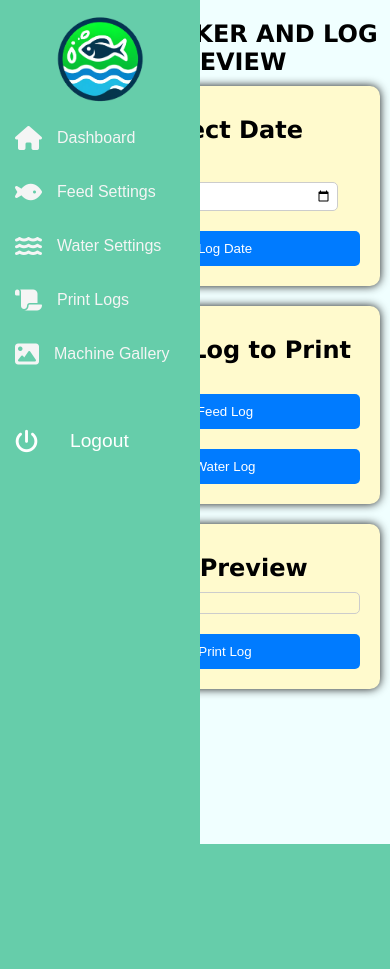
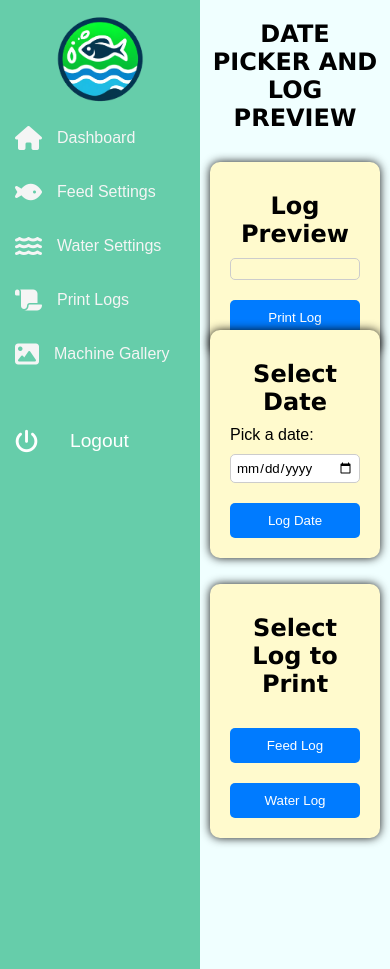
Before and after one commit to markplnivo/equasmart, a PHP site: page /print_logs.php in a window 390 px wide. Before the commit the page ends 844 px from the top, so only its background shows below. Run offline with PHP 8.4, Linux system fonts and the light colour scheme; the visitor is signed in with stand-in values (Sample User, id 1).

Commit message:
updated print logs page
edited by mfmr please check if its all good

```diff
--- a/html/print_logs.php
+++ b/html/print_logs.php
@@ -1,3 +1,4 @@
+<?php ob_start(); ?>
 <!DOCTYPE html>
 <html lang="en">
 
@@ -5,27 +6,24 @@
     <meta charset="UTF-8">
     <meta name="viewport" content="width=device-width, initial-scale=1.0">
     <link rel="shortcut icon" href="images/equasmartlogo_croppedlogo.png" type="image/svg+xml">
+    <link rel="stylesheet" href="css/css/all.min.css">
+    <link rel="stylesheet" href="css/css/fontawesome.min.css">
     <title>Date Picker and Log Preview</title>
     <style>
         /* Layout styles for body */
         body {
             display: grid;
-            grid-template-columns: 60px 1fr;
+            grid-template-columns: auto 1fr;
+            grid-template-rows: auto;
             margin: 0;
             height: 100vh;
         }
-
         /* Container for the content next to the menu */
         .container_menu {
             grid-area: 1 / 2 / -1 / -1;
-            display: grid;
-            grid-template-columns: 1fr 1fr; /* Two columns: left and right */
-            grid-template-rows: auto 1fr; /* Title on top */
-            gap: 20px;
+            grid-template-columns: 1fr;
             background-color: azure;
-            padding: 20px;
         }
-
         /* General styles */
         h2 {
             font-family: Verdana, sans-serif;
@@ -33,33 +31,26 @@
             margin: 0;
             padding: 10px 0;
         }
-
         /* Date picker styles */
-        .date-picker {
-            width: 85%;
-            height: 90%;
+        .log-container {
+            width: 95%;
+            height: 50%;
             padding: 20px;
             background-color: lemonchiffon;
             border-radius: 10px;
             box-shadow: 0 0 10px rgba(0, 0, 0, 0.9);
-            margin: 0 auto 20px; /* Center and add margin-bottom */
-            margin-left: 23%;
-            grid-column: 1 / 2;
-            grid-row: 2 / 3;
+            margin: 0 auto; /* Center and add margin-bottom */
         }
-
         label {
             display: block;
             margin-bottom: 10px;
         }
-
         input[type="date"] {
-            width: calc(100% - 22px);
+            width: 100%;
             padding: 5px;
             border: 1px solid #ccc;
             border-radius: 5px;
         }
-
         button {
             width: 100%;
             padding: 10px;
@@ -70,24 +61,24 @@
             border-radius: 5px;
             cursor: pointer;
         }
-
         button:hover {
             background-color: #0056b3;
         }
-
-        /* Log container styles */
-        .log-container {
-            width: 78%;
+        .side-by-side-wrapper {
+            display: flex;
+            justify-content: center;
+            height: 30%;
+            gap: 2%; /* Adds space between the containers */
+            margin: 3% 2%;
+        }
+        /* Adjust widths to fit side-by-side */
+        .date-picker, .log-list-container {
+            width: 50%; /* Set appropriate widths */
             padding: 20px;
             background-color: lemonchiffon;
             border-radius: 10px;
             box-shadow: 0 0 10px rgba(0, 0, 0, 0.9);
-            margin: 0 auto;
-            margin-left: 15%;
-            grid-column: 2 / 3;
-            grid-row: 2 / 4; /* Span two rows to align with both left elements */
         }
-
         .log {
             border: 1px solid #ccc;
             padding: 10px;
@@ -95,32 +86,15 @@
             max-height: 400px;
             overflow-y: auto;
         }
-
         .log p {
             margin: 0;
         }
-
-        /* Log list container styles */
-        .log-list-container {
-            width: 85%;
-            padding: 20px;
-            background-color: lemonchiffon;
-            border-radius: 10px;
-            box-shadow: 0 0 10px rgba(0, 0, 0, 0.9);
-            margin-left: 23%;
-
-            grid-column: 1 / 2;
-            grid-row: 3 / 4;
-        }
-
         .log-list {
             text-align: center;
         }
-
         .log-item {
             margin-bottom: 10px;
         }
-
         /* Page title styles */
         #pageTitle {
             grid-column: 1 / 3;
@@ -128,39 +102,44 @@
             text-align: center;
             padding-bottom: 20px;
         }
-
         @media (max-width: 1010px) {
             *, body {
                 margin: 0;
                 padding: 0;
                 box-sizing: border-box;
             }
-
             .container_menu {
                 display: block;
                 padding: 10px;
             }
-
-            .date-picker, .log-container, .log-list-container {
+            .log-container{
                 width: 100%;
                 height: auto;
-                margin-left: 0;
-                margin-right: 0;
+                margin: 20px auto;
             }
-
-            .log-container {
+            .side-by-side-wrapper {
+                display: flex;
+                flex-direction: column; /* Stack date-picker and log-list-container vertically*/
+                width: 100%;
+                margin-top: 15%;
+                margin-inline: 0;
+            }
+            .date-picker, .log-list-container {
+                width: 100%; /* Full width on smaller screens */
                 margin-top: 20px;
             }
-
             #pageTitle {
                 padding: 10px 0;
             }
-
             h2 {
                 font-size: 1.5rem;
             }
 
-
+        }
+        @media (max-width: 480px){
+            .side-by-side-wrapper {
+                margin-top: 45%;
+            }
         }
     </style>
 </head>
@@ -170,6 +149,13 @@
     <div class="container_menu">
         <h2 id="pageTitle">DATE PICKER AND LOG PREVIEW</h2>
 
+        <!-- Right side: Log preview -->
+        <div class="log-container">
+            <h2>Log Preview</h2>
+            <div class="log" id="log"></div>
+            <button onclick="printLog()">Print Log</button>
+        </div>
+        <div class="side-by-side-wrapper">
         <!-- Left side: Date picker and Log list -->
         <div class="date-picker">
             <h2>Select Date</h2>
@@ -177,7 +163,6 @@
             <input type="date" id="date">
             <button onclick="logDate()">Log Date</button>
         </div>
-
         <div class="log-list-container">
             <h2>Select Log to Print</h2>
             <div class="log-list" id="logList"></div>
@@ -185,14 +170,8 @@
             <button onclick="showLog('/templates/waterlog_template.php')">Water Log</button>
             <!-- <button onclick="downloadLog()">Water Test</button> -->
         </div>
+        </div>
 
-
-        <!-- Right side: Log preview -->
-        <div class="log-container">
-            <h2>Log Preview</h2>
-            <div class="log" id="log"></div>
-            <button onclick="printLog()">Print Log</button>
-        </div>
     </div>
 
     <script>
```
